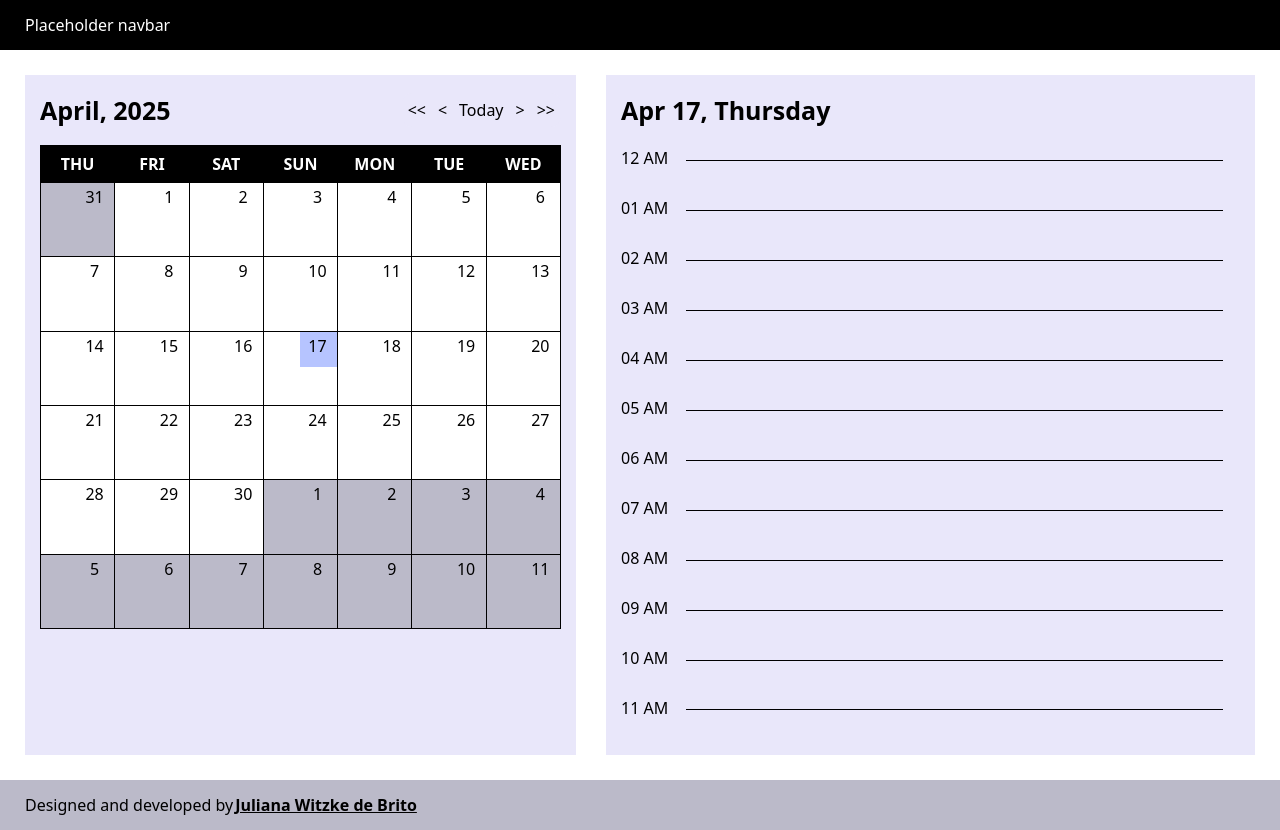
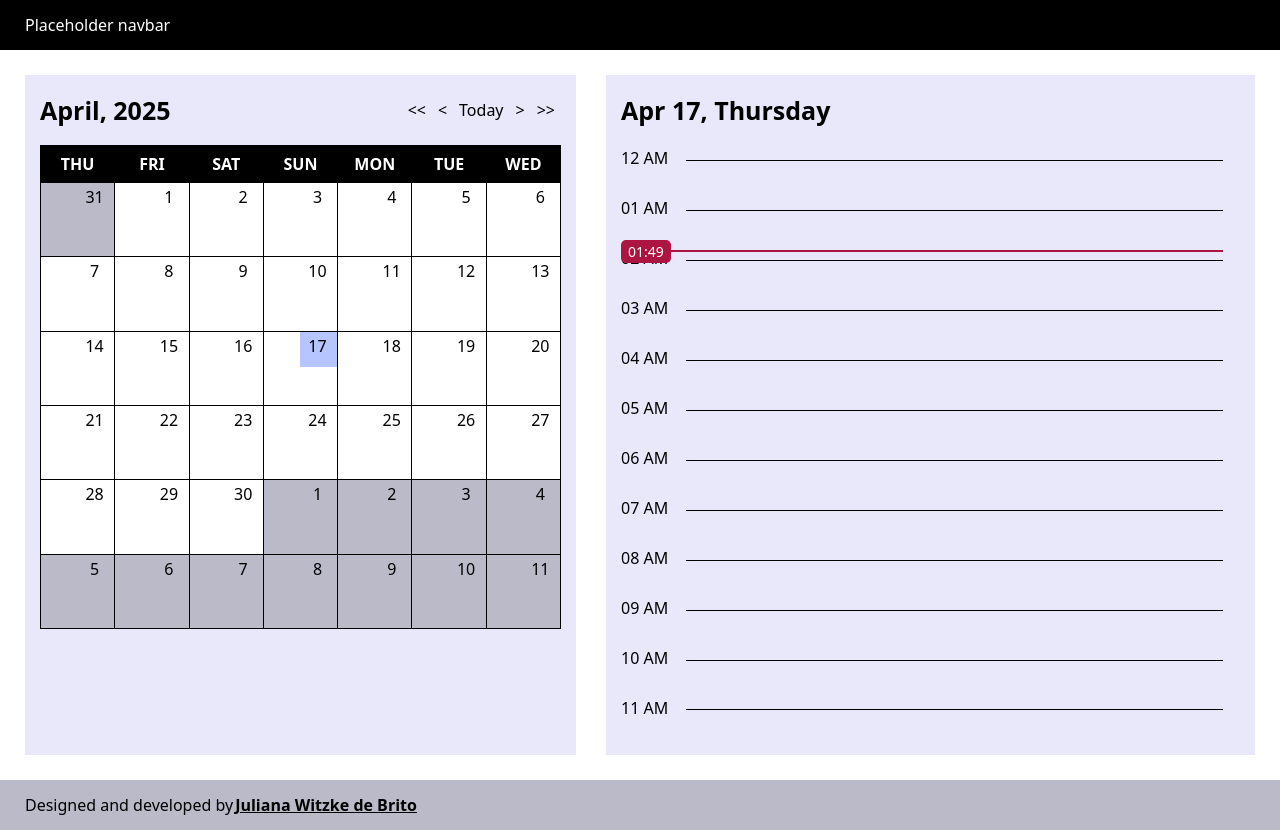
Before and after one commit to jubrito/planner-with-calendar, a React (Vite) app: page / in a window 1280 px wide. Built offline with nearby package versions, Linux system fonts and the light colour scheme.

Commit message:
create current hour element

```diff
--- a/src/features/Planner/Planner.tsx
+++ b/src/features/Planner/Planner.tsx
@@ -4,13 +4,22 @@ import {
   getSelectedDayViewDay,
   getSelectedDayViewDayOfWeek,
   getSelectedDayViewMonthName,
+  getSelectedGlobalDate,
 } from '../../redux/slices/dateSlice/selectors';
 import { getLocaleLanguage } from '../../redux/slices/localeSlice/selectors';
-import { IntlDateTimeFormatShort } from '../../utils/constants';
+import {
+  IntlDateTimeFormat2Digit,
+  IntlDateTimeFormatShort,
+} from '../../utils/constants';
 import { HoursOfTheDay } from './HoursOfTheDay/HoursOfTheDay';
 import { ClickableHoursOfTheDay } from './ClickableHoursOfTheDay/ClickableHoursOfTheDay';
 import { ErrorBoundary } from 'react-error-boundary';
 import { ErrorFallback } from '../../components/ErrorFallback/ErrorFallback';
+import {
+  getFormattedDateString,
+  getTimeInformation,
+  is12HourClockSystem,
+} from '../../utils/calendar/utils';
 
 const Planner = () => {
   const locale = useSelector(getLocaleLanguage());
@@ -20,6 +29,26 @@ const Planner = () => {
   const day = useSelector(getSelectedDayViewDay());
   const dayOfWeek = useSelector(getSelectedDayViewDayOfWeek(locale));
   const plannerDateLabel = `${monthName} ${day}, ${dayOfWeek}`;
+  const date = useSelector(getSelectedGlobalDate());
+  const currentHours = date.getHours();
+  const currentMinutes = date.getMinutes();
+  const fullFormattedCurrentTime = getFormattedDateString(locale, date, {
+    hour: IntlDateTimeFormat2Digit,
+    minute: IntlDateTimeFormat2Digit,
+  });
+  const [currentTime, _currentPeriod, currentHour, currentMins] =
+    getTimeInformation(fullFormattedCurrentTime);
+  const currentTimeDisplay = is12HourClockSystem(fullFormattedCurrentTime)
+    ? `${currentHour}:${currentMins}`
+    : currentTime;
+  const startOfHoursBlockPx = 4;
+  const sizeOfEachHourBlock = 50; // px
+  const oneHour = 60;
+  const sizeOfEachMinute = sizeOfEachHourBlock / oneHour;
+  const top =
+    startOfHoursBlockPx +
+    currentHours * sizeOfEachHourBlock +
+    currentMinutes * sizeOfEachMinute;
 
   return (
     <section className={styles.planner}>
@@ -30,6 +59,9 @@ const Planner = () => {
       </div>
       <ErrorBoundary FallbackComponent={ErrorFallback}>
         <div className={styles.plannerHours}>
+          <div className={styles.currentHour} style={{ top }}>
+            <span>{currentTimeDisplay}</span>
+          </div>
           <HoursOfTheDay />
           <ClickableHoursOfTheDay />
         </div>
```
